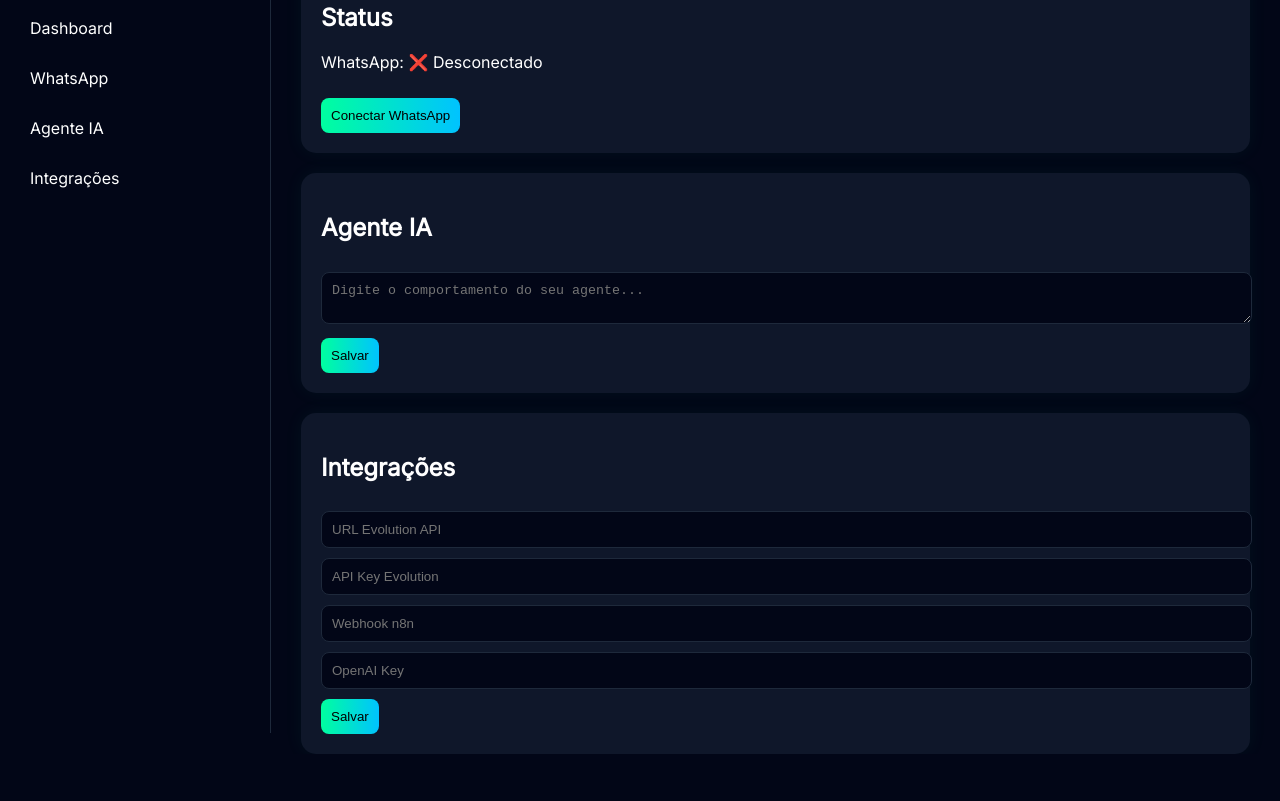
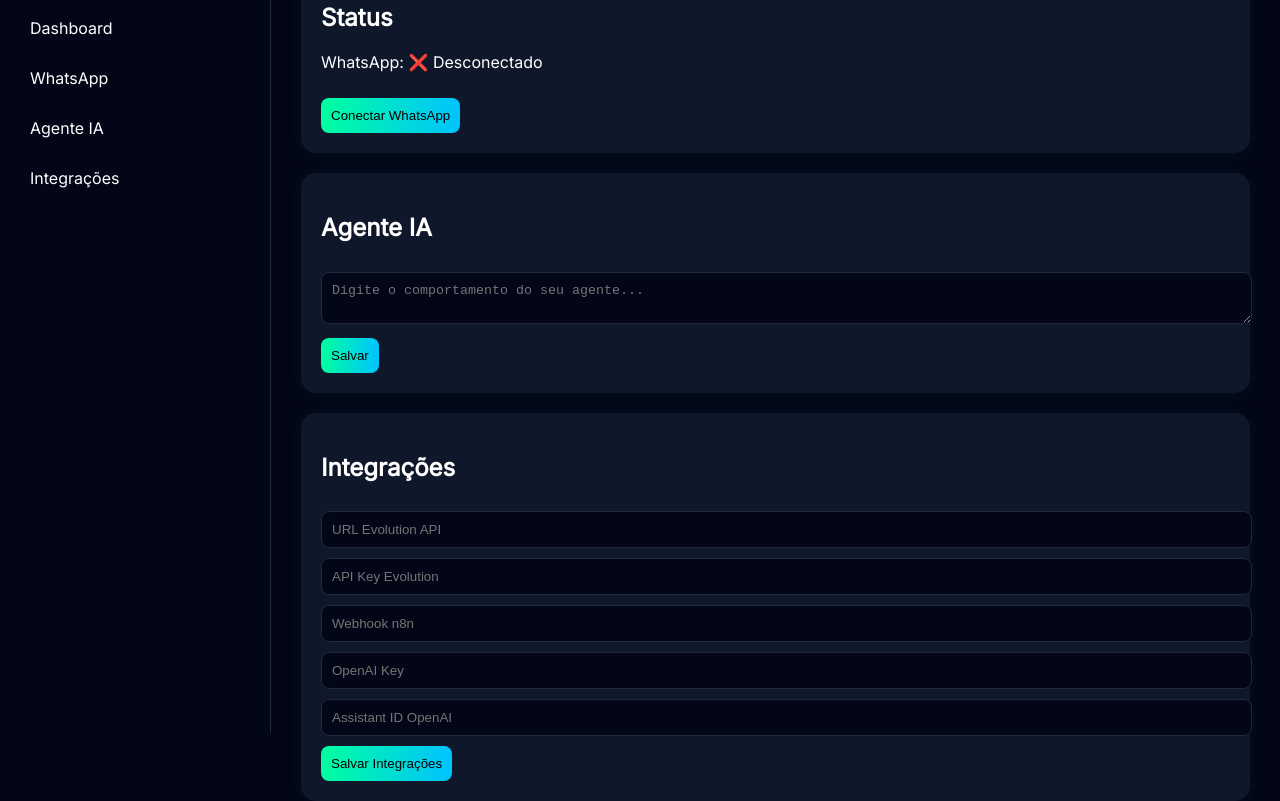
Before and after one commit to Wignor/weevzap-saas, a website: page dashboard.html in a window 1280 px wide. Shown: the part 67-868 px from the top of the page. Before the commit the page ends 821 px from the top, so only its background shows below. Drawn offline with Linux system fonts and the light colour scheme.

Commit message:
Update dashboard.html

```diff
--- a/dashboard.html
+++ b/dashboard.html
@@ -112,8 +112,9 @@ input, textarea {
 
   <input id="n8n" placeholder="Webhook n8n">
   <input id="openai" placeholder="OpenAI Key">
+  <input id="assistant" placeholder="Assistant ID OpenAI">
 
-    <button onclick="saveIntegrations()">Salvar</button>
+  <button onclick="saveIntegrations()">Salvar Integrações</button>
 </div>
 
 </div>
```
Lines whose indentation alone changed are shown as unchanged.
